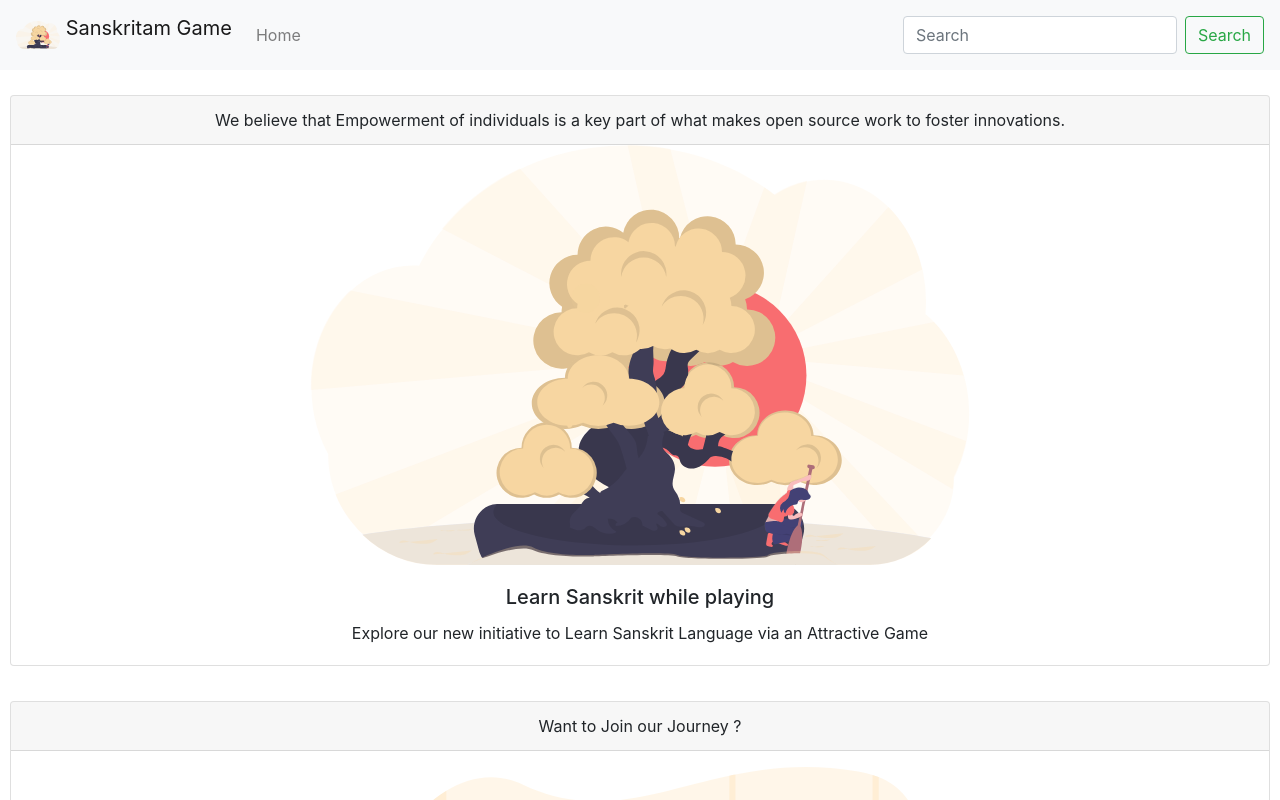
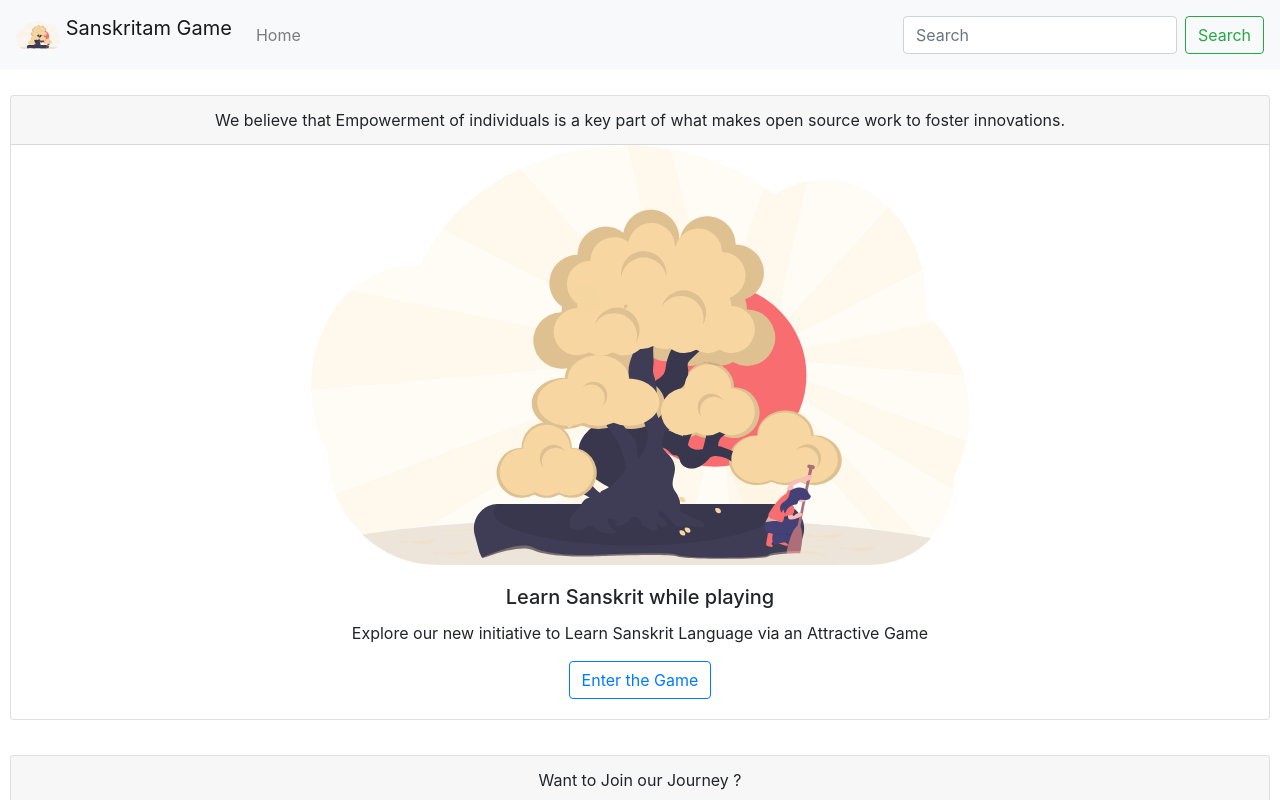
Before and after one commit to tetra-devs/tetra-devs.github.io, a React (Create React App) app: page / in a window 1280 px wide. Shown: the top 800 px of the page. Built offline with nearby package versions, Linux system fonts and the light colour scheme.

Commit message:
button added

```diff
--- a/src/components/HomePageComponents/WelcomeCard.js
+++ b/src/components/HomePageComponents/WelcomeCard.js
@@ -1,5 +1,5 @@
 import React from 'react';
-import { Card} from 'react-bootstrap';
+import { Card,Button} from 'react-bootstrap';
 import uploadpic from '../../assets/svg/main-logo.svg';
 
 
@@ -14,7 +14,9 @@ function WelcomeCard() {
                 <Card.Text>
                  Explore our new initiative to Learn Sanskrit Language via an Attractive Game
                 </Card.Text>
+                <a href="/comingsoon"><Button variant="outline-primary">Enter the Game</Button></a>
             </Card.Body>
+
             {/* <Card.Footer className="text-muted">See our Projects</Card.Footer> */}
         </Card>
 
```
